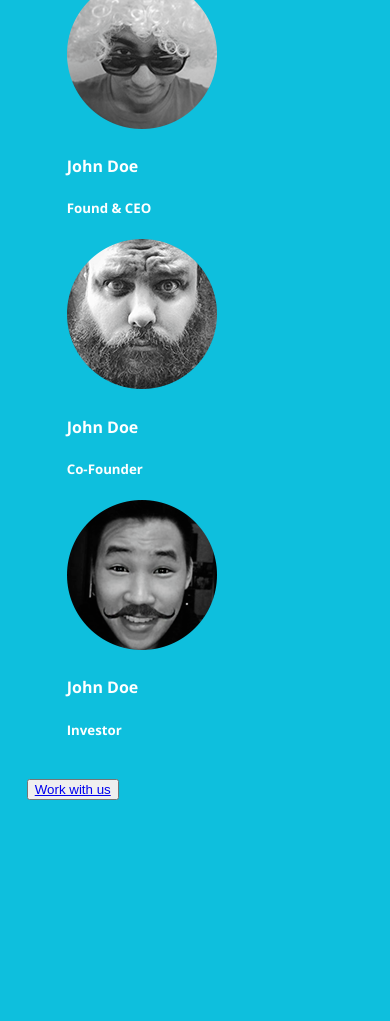
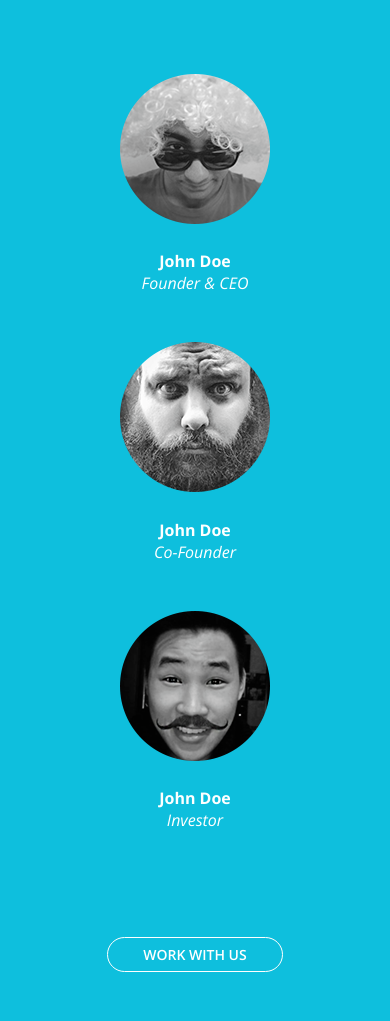
Before and after one commit to ericksonk/Coalmarch-Template, a website: page index.html in a window 390 px wide. Shown: the part 107-1128 px from the top of the page. Before the commit the page ends 915 px from the top, so only its background shows below. Drawn offline with nearby package versions, Linux system fonts and the light colour scheme.

Commit message:
all styles and responsiveness

```diff
--- a/SCSS/main.scss
+++ b/SCSS/main.scss
@@ -5,18 +5,75 @@ body {
 
   .container {
     margin: 0 auto;
-    width: 90%;
+    width: 80%;
 
     h1 {
-
+      text-align: center;
+      margin-bottom: 2em;
+      font-weight: 300;
+      font-size: 45px;
     }
 
     ul.team {
       list-style: none;
+      text-align: center;
+      display: block;
+      padding-left: 0;
 
       li {
         display: inline-block;
+        padding-right: 4em;
+
+        &:last-child {
+          padding-right: 0;
+        }
+
+        img {
+        }
+
+        h4 {
+          margin-bottom: 0;
+        }
+
+        p {
+          margin-top: 0;
+          font-style: italic;
+          font-weight: 300;
+        }
+      }
+    }
+
+    .button {
+      background: #0EBFDD;
+      padding-top: 3em;
+      padding-bottom: 3em;
+      text-align: center;
+
+      a[href] {
+        color: #FFF;
+        border: 1px solid #FFF;
+        padding: 0.5em 2.5em;
+        border-radius: 20px;
+        text-transform: uppercase;
+        text-decoration: none;
+        font-size: 14px;
+        font-weight: 600;
+
+        &:hover {
+          background: #FFF;
+          color: #0EBFDD;
+        }
       }
     }
   }
 }
+
+@media screen and (max-width: 765px) {
+  ul.team {
+    li.team-members {
+      display: block !important;
+      padding-right: 0 !important;
+      padding-bottom: 2em !important;
+    }
+  }
+}
--- a/index.html
+++ b/index.html
@@ -2,7 +2,7 @@
 <html class="no-js" lang="">
   <head>
     <title>K.Erickson Design Template</title>
-    <link href='https://fonts.googleapis.com/css?family=Open+Sans:400,600,400italic,700' rel='stylesheet' type='text/css'>
+    <link href='https://fonts.googleapis.com/css?family=Open+Sans:300,400,600,400italic,700' rel='stylesheet' type='text/css'>
     <link rel="stylesheet" href="css/main.css">
   </head>
   <body>
@@ -12,22 +12,22 @@
         <li class="team-members">
           <img src="img/photo-1.png">
           <h4>John Doe</h4>
-          <h5>Found & CEO</h5>
+          <p>Founder & CEO</p>
         </li>
         <li class="team-members">
           <img src="img/photo-2.png">
           <h4>John Doe</h4>
-          <h5>Co-Founder</h5>
+          <p>Co-Founder</p>
         </li>
         <li class="team-members">
           <img src="img/photo-3.png">
           <h4>John Doe</h4>
-          <h5>Investor</h5>
+          <p>Investor</p>
         </li>
       </ul>
-      <button>
+      <div class="button">
         <a href="#">Work with us</a>
-      </button>
+      </div>
     </main>
   </body>
 </html>
```
Also changed, not shown: CSS/main.css.
